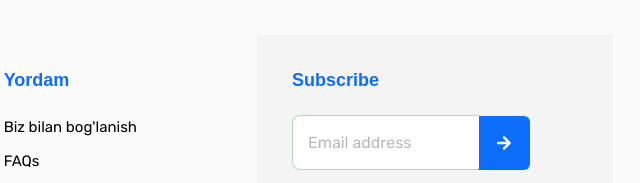
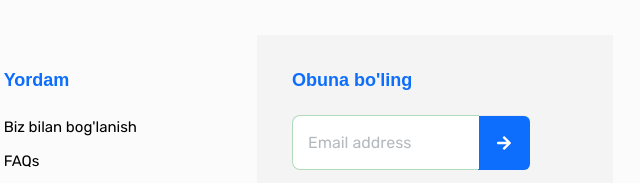
Before and after one commit to khoji-az1mofff/kiut, a plain HTML site: page theme/contact.html in a window 1280 px wide. Shown: the part 1392-1575 px from the top of the page, 585-1225 px from the left. Drawn offline with Linux system fonts and the light colour scheme.

Commit message:
obuna boling

```diff
--- a/theme/contact.html
+++ b/theme/contact.html
@@ -270,7 +270,7 @@
 			</div>
 			<div class="col-lg-4 col-md-12 newsletter-form">
 				<div style="background-color: #F4F4F4; padding: 35px;">
-					<h5 class="mb-4 text-primary font-secondary">Subscribe</h5>
+					<h5 class="mb-4 text-primary font-secondary">Obuna bo'ling</h5>
 					<div class="pe-0 pe-xl-5">
 						<form action="#!" method="post" name="mc-embedded-subscribe-form" target="_blank">
 							<div class="input-group mb-3">
```
Also changed, not shown: theme/index.html (+1 -1 lines), theme/oqituvchilar.html (+1 -1 lines), theme/oquvchilar.html (+1 -1 lines), theme/service-details.html (+1 -1 lines), theme/universitet-haqida.html (+1 -1 lines).
